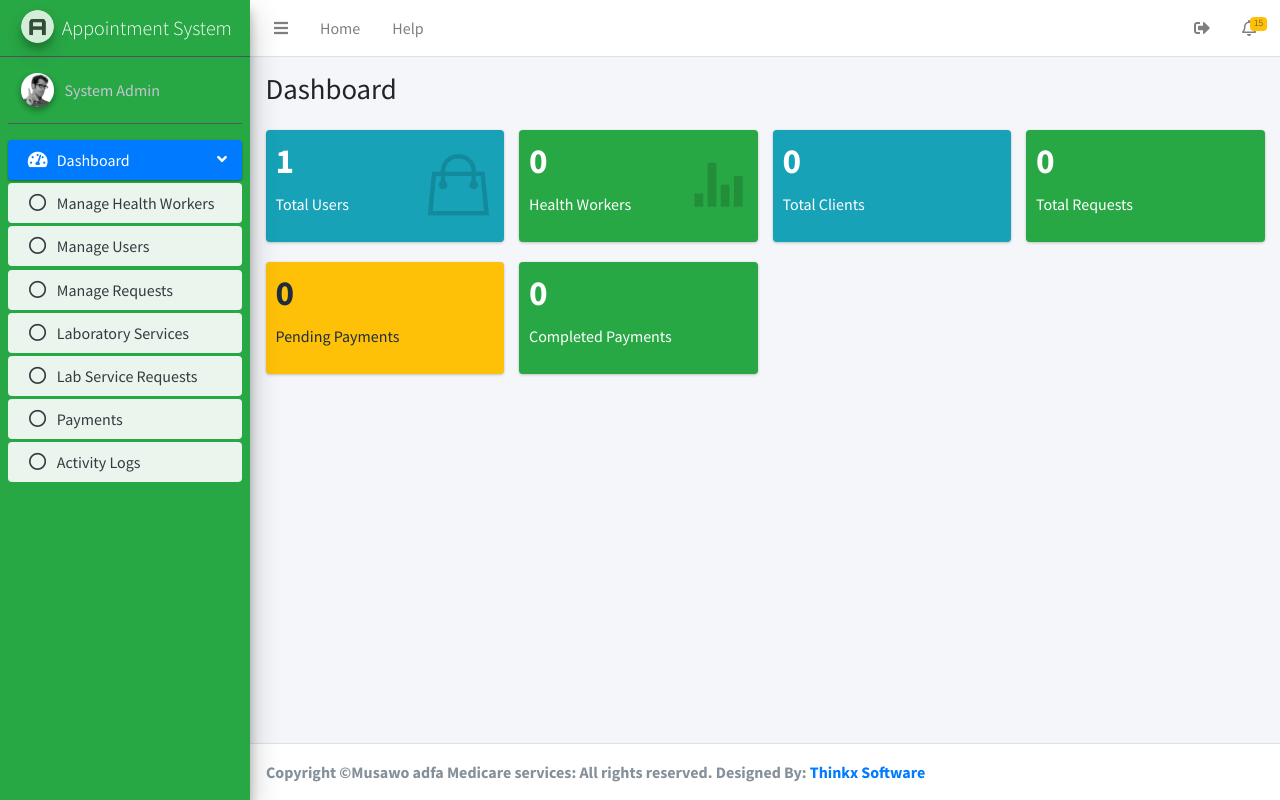
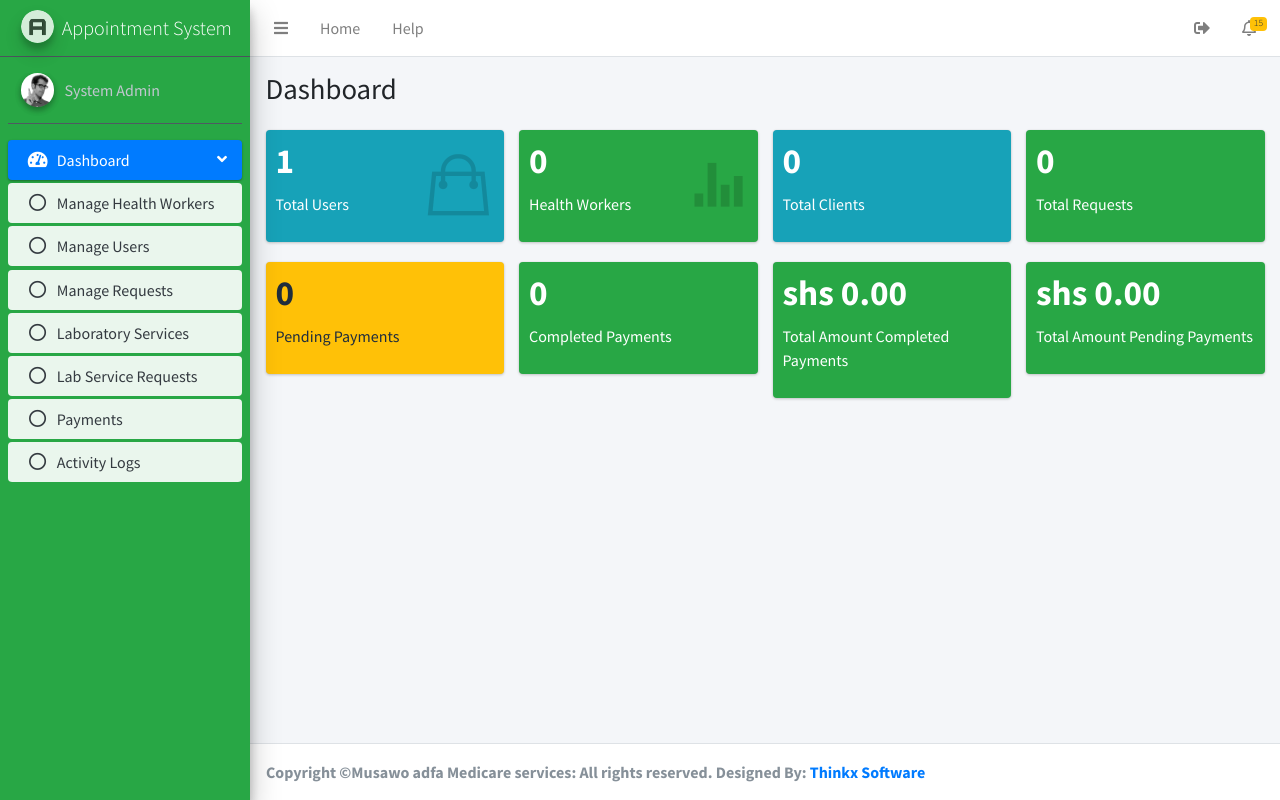
Before and after one commit to Katznicho/musawoappointmentbackend, a Laravel app: page /home in a window 1280 px wide. Run offline with Laravel 8, Linux system fonts and the light colour scheme; a user stored in the database is signed in; data comes from the database, SQL or seed files in the repository; data that the repository does not hold is empty; some libraries are stand-ins or nearby versions.

Commit message:
updated showing payments

```diff
--- a/app/Http/Controllers/ClientController.php
+++ b/app/Http/Controllers/ClientController.php
@@ -6,9 +6,6 @@ use App\Providers\RouteServiceProvider;
 use Illuminate\Http\Request;
 use App\Models\Doctor;
 use App\Models\Client;
-use Illuminate\Foundation\Auth\RegistersUsers;
-use Illuminate\Support\Facades\Hash;
-use Illuminate\Support\Facades\Validator;
 use App\Http\Controllers\Controller;
 use DB;
 use App\Traits\LogTrait;
--- a/app/Http/Controllers/HomeController.php
+++ b/app/Http/Controllers/HomeController.php
@@ -42,8 +42,15 @@ class HomeController extends Controller
          $pending_payments =  PatientSummary::where('payment_status', 'pending')->count();
         //count all payments where status is completed
         $completed_payments =  PatientSummary::where('payment_status', 'completed')->count();
+        //sum up all payments where status is completed
+        $total_completed_payments =  PatientSummary::where('payment_status', 'completed')->sum('total_amount');
+        //count all payments where status is pending
+        $total_pending_payments =  PatientSummary::where('payment_status', 'pending')->sum('total_amount');
 
-        return view('admin.index',compact('doctors','users', 'clients', 'requests', 'pending_payments', 'completed_payments'));
+        return view(
+            'admin.index',
+        compact('doctors','users', 'clients', 'requests', 'pending_payments', 'completed_payments', 'total_completed_payments', 'total_pending_payments')
+    );
     }
 
     //
--- a/resources/views/admin/index.blade.php
+++ b/resources/views/admin/index.blade.php
@@ -142,6 +142,36 @@
 
             </div>
           </div>
+
+          <div class="col-lg-3 col-6">
+            <!-- small box -->
+            <div class="small-box bg-success">
+              <div class="inner">
+                <h3>shs {{ number_format($total_completed_payments,2) }}</h3>
+
+                <p>Total Amount Completed Payments</p>
+              </div>
+              <div class="icon">
+                <i class="ion ion-people"></i>
+              </div>
+
+            </div>
+          </div>
+
+          <div class="col-lg-3 col-6">
+            <!-- small box -->
+            <div class="small-box bg-success">
+              <div class="inner">
+                <h3>shs {{ number_format($total_pending_payments,2) }}</h3>
+
+                <p>Total Amount Pending Payments</p>
+              </div>
+              <div class="icon">
+                <i class="ion ion-people"></i>
+              </div>
+
+            </div>
+          </div>
            {{-- completed payments --}}
            {{-- payments --}}
 
```
